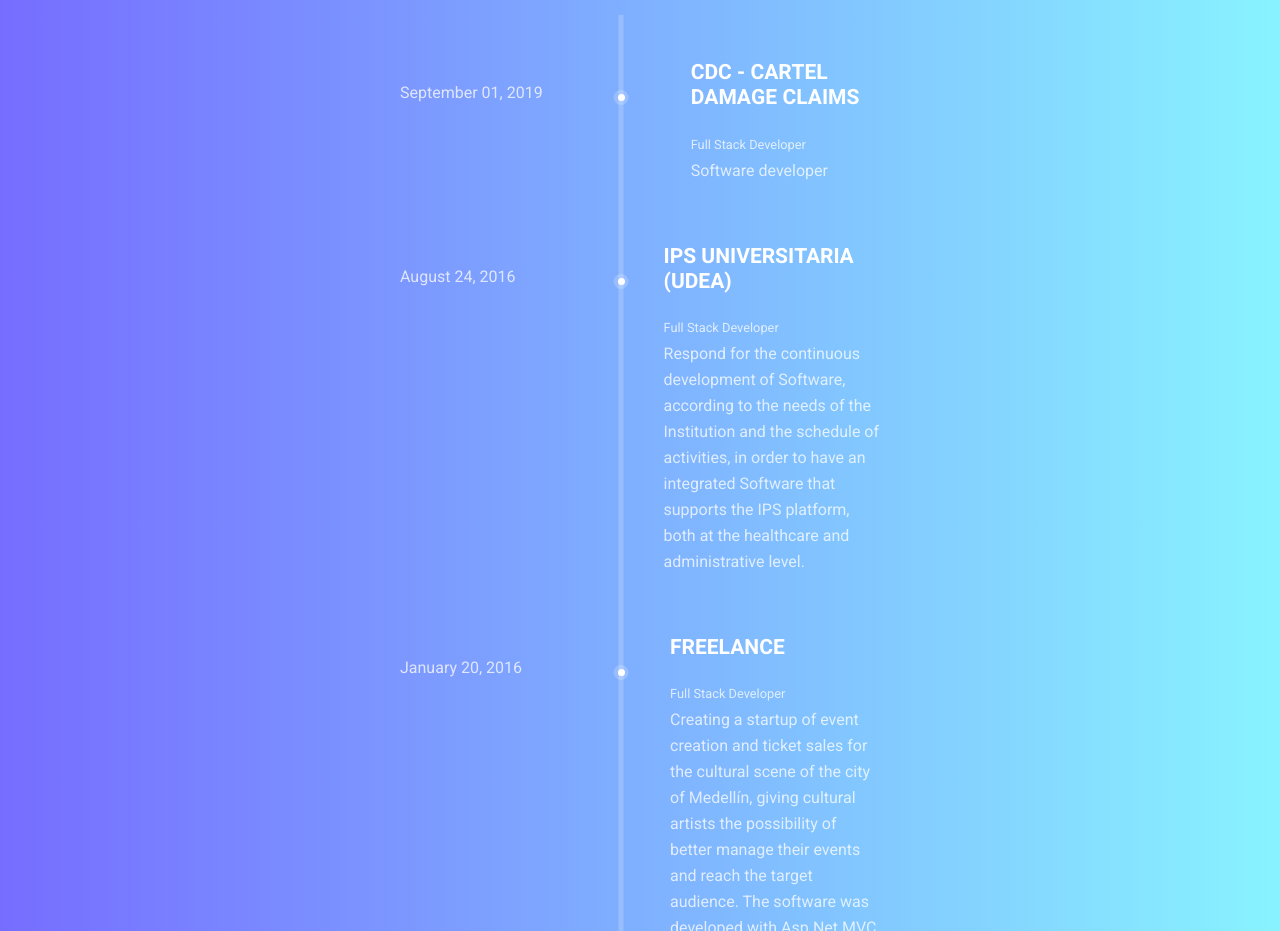
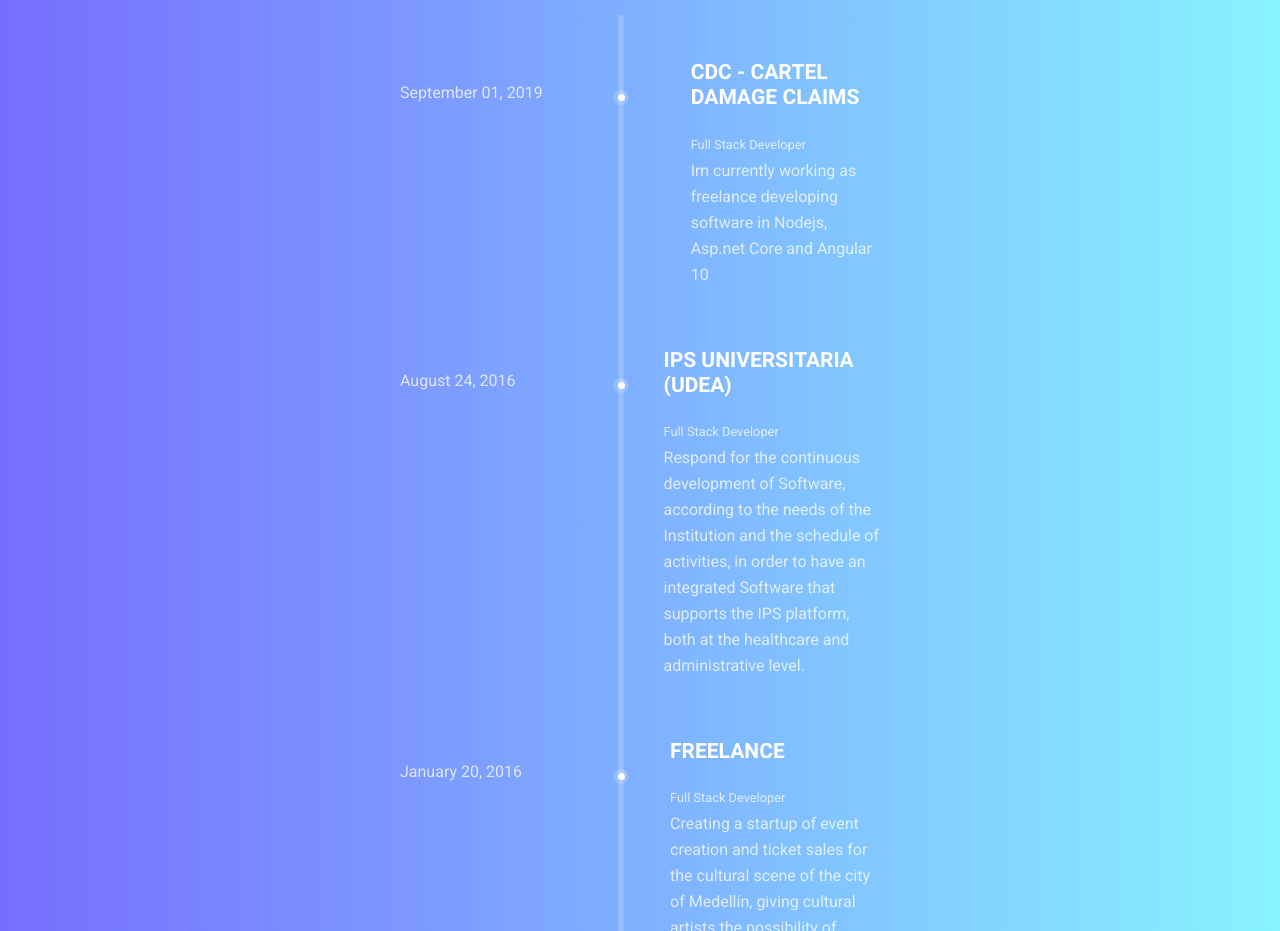
Before and after one commit to NESTicle/juliopoveda.com, an Angular app: page / in a window 1280 px wide. Shown: the part 1760-2691 px from the top of the page. Built offline with nearby package versions, Linux system fonts and the light colour scheme.

Commit message:
adding extra to the last item

```diff
--- a/src/app/components/home/tree-experiences/tree-experiences.component.ts
+++ b/src/app/components/home/tree-experiences/tree-experiences.component.ts
@@ -17,7 +17,7 @@ export class TreeExperiencesComponent implements OnInit {
         name: 'Full Stack Developer',
         date: 'September 01, 2019',
         work: 'CDC - Cartel Damage Claims',
-        description: `Software developer`
+        description: `Im currently working as freelance developing software in Nodejs, Asp.net Core and Angular 10`
       },
       {
         name: 'Full Stack Developer',
```
